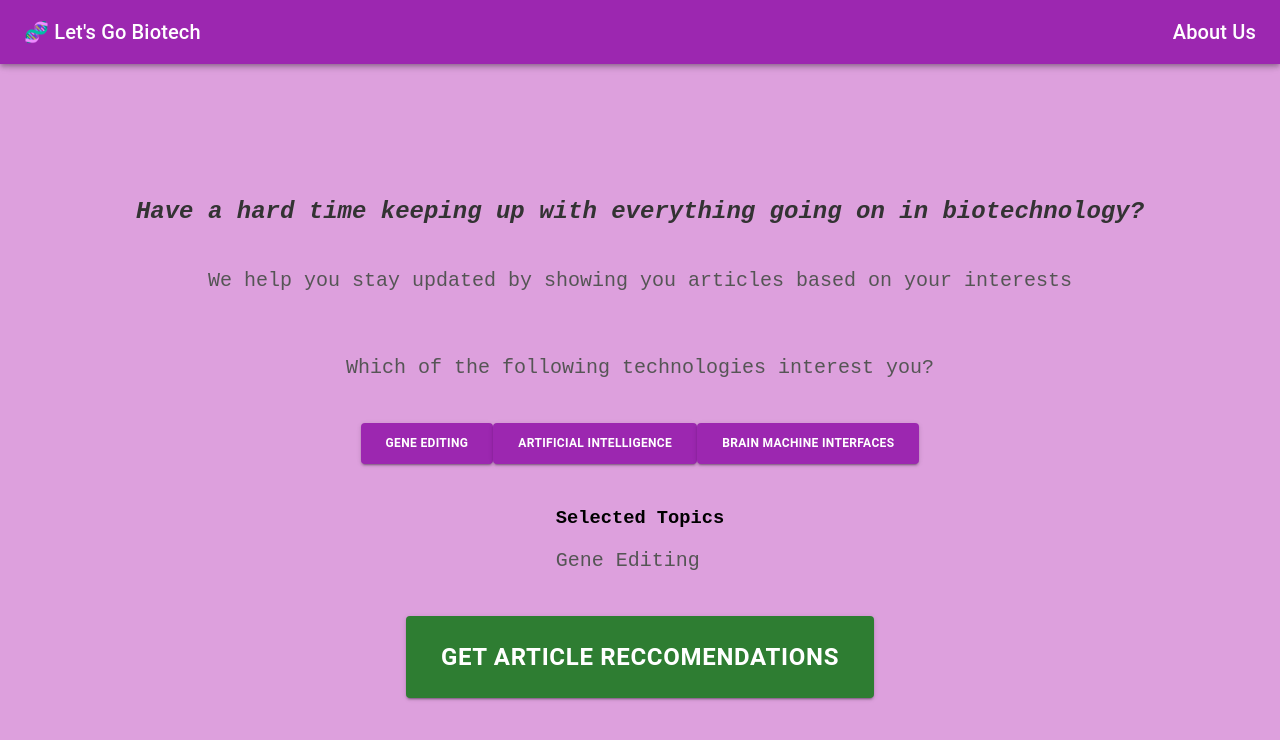
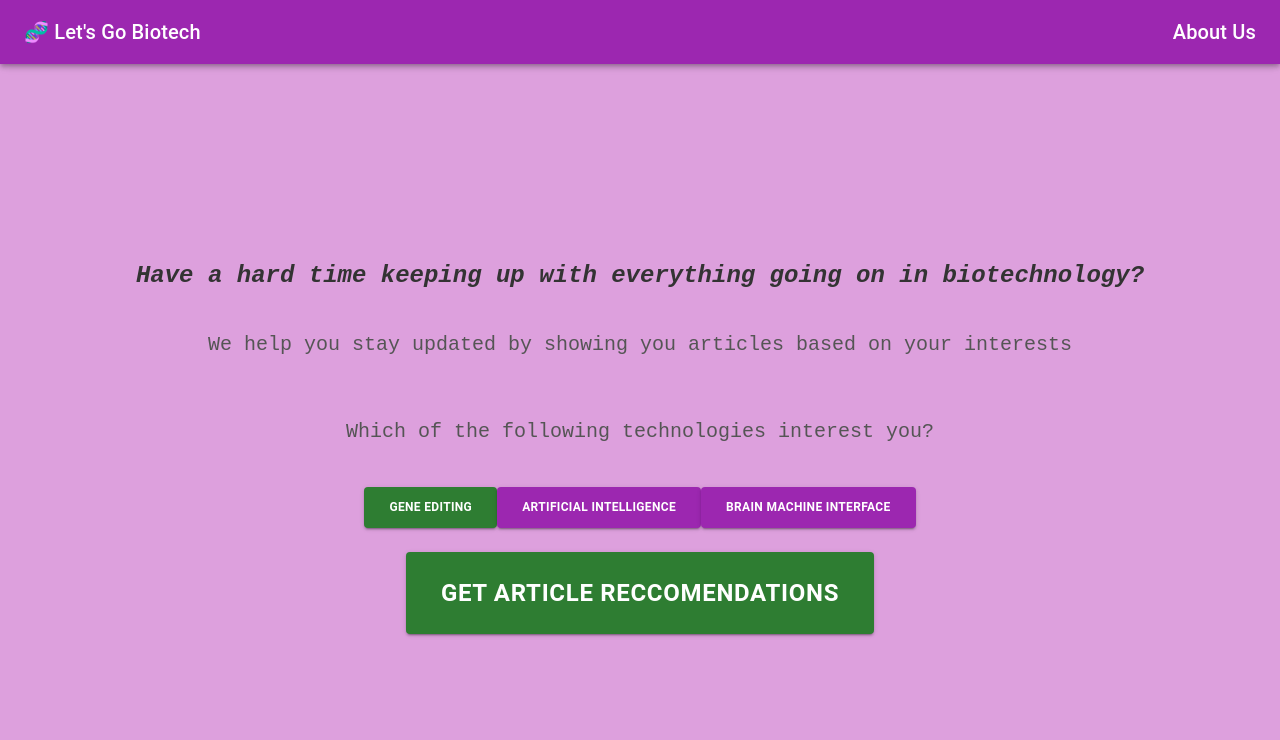
Before and after one commit to rohanrobinson/lgb, a Next.js app: page / in a window 1280 px wide. Both pictures are taken after a click on the button "GENE EDITING". Shown: the top 740 px of the page. Built offline with nearby package versions, Linux system fonts and the light colour scheme.

Commit message:
turn topic buttons to green when selected

```diff
--- a/src/pages/index.js
+++ b/src/pages/index.js
@@ -79,7 +79,21 @@ export default function Home() {
         <p>Which of the following technologies interest you?</p>
 
         <div>
-            <Button
+            {
+            selectedTopics.includes('Gene Editing')
+              ?
+
+           ( <Button
+                  variant="contained"
+                  color="success"
+                  size="medium"
+                  sx={{ fontWeight: 'bold', fontSize: '12px', padding: '10px 25px', }}
+                  onClick={() => handleTopicClick('Gene Editing')}
+                >
+                  Gene Editing
+            </Button>)
+              :
+            (<Button
                   variant="contained"
                   color="secondary"
                   size="medium"
@@ -87,9 +101,25 @@ export default function Home() {
                   onClick={() => handleTopicClick('Gene Editing')}
                 >
                   Gene Editing
-            </Button>
+            </Button>)
 
-            <Button
+              }
+
+          {
+            selectedTopics.includes('Artificial Intelligence')
+              ?
+
+           ( <Button
+                  variant="contained"
+                  color="success"
+                  size="medium"
+                  sx={{ fontWeight: 'bold', fontSize: '12px', padding: '10px 25px', }}
+                  onClick={() => handleTopicClick('Artificial Intelligence')}
+                >
+                  Artificial Intelligence
+            </Button>)
+              :
+            (<Button
                   variant="contained"
                   color="secondary"
                   size="medium"
@@ -97,22 +127,43 @@ export default function Home() {
                   onClick={() => handleTopicClick('Artificial Intelligence')}
                 >
                   Artificial Intelligence
-            </Button>
+            </Button>)
 
-            <Button
+              }
+
+{
+            selectedTopics.includes('Brain Machine Interface')
+              ?
+
+           ( <Button
+                  variant="contained"
+                  color="success"
+                  size="medium"
+                  sx={{ fontWeight: 'bold', fontSize: '12px', padding: '10px 25px', }}
+                  onClick={() => handleTopicClick('Brain Machine Interface')}
+                >
+                  Brain Machine Interface
+            </Button>)
+              :
+            (<Button
                   variant="contained"
                   color="secondary"
                   size="medium"
                   sx={{ fontWeight: 'bold', fontSize: '12px', padding: '10px 25px', }}
-                  onClick={() => handleTopicClick('Brain Machine Interfaces')}
+                  onClick={() => handleTopicClick('Brain Machine Interface')}
                 >
-                  Brain Machine Interfaces
-            </Button>
+                  Brain Machine Interface
+            </Button>)
+
+              }
+
+
+
 
         </div>
 
 
-          { displaySelectedTopics() }
+          {/* { displaySelectedTopics() } */}
 
         <Link
 
```
